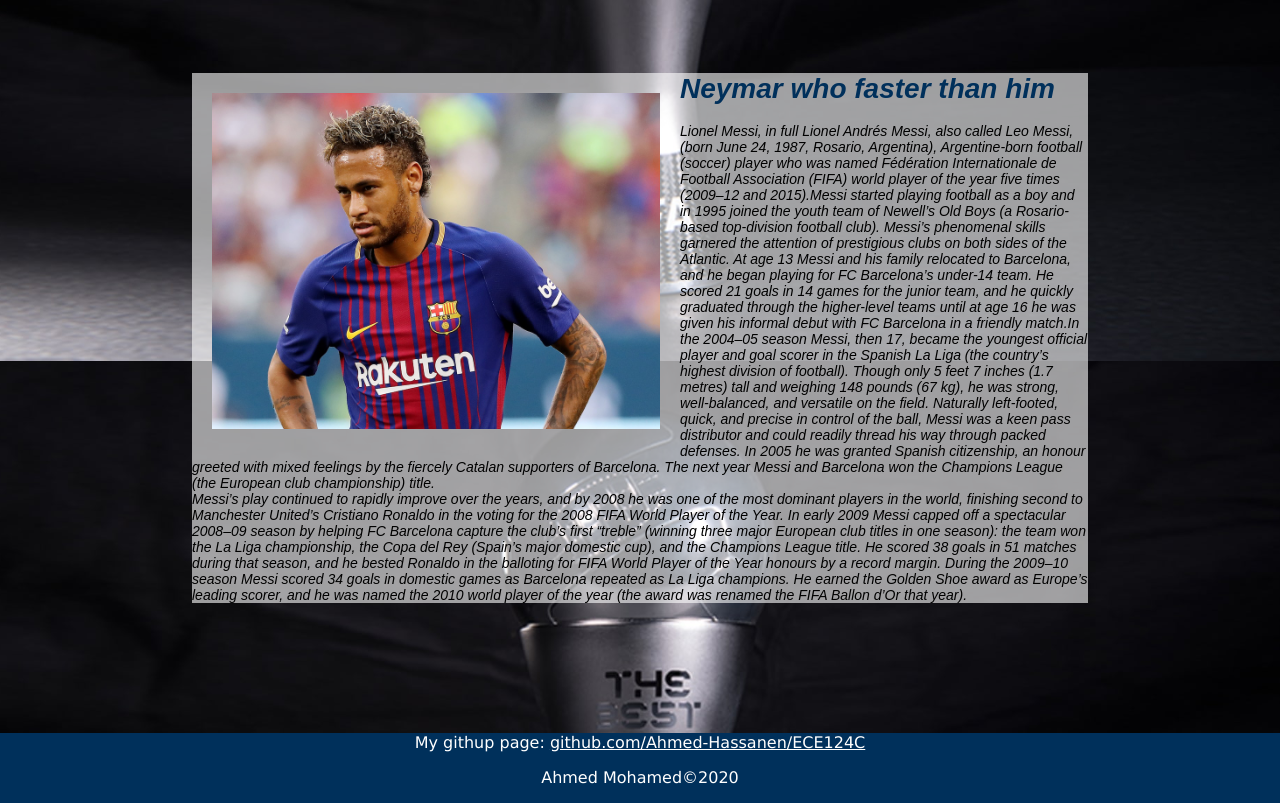
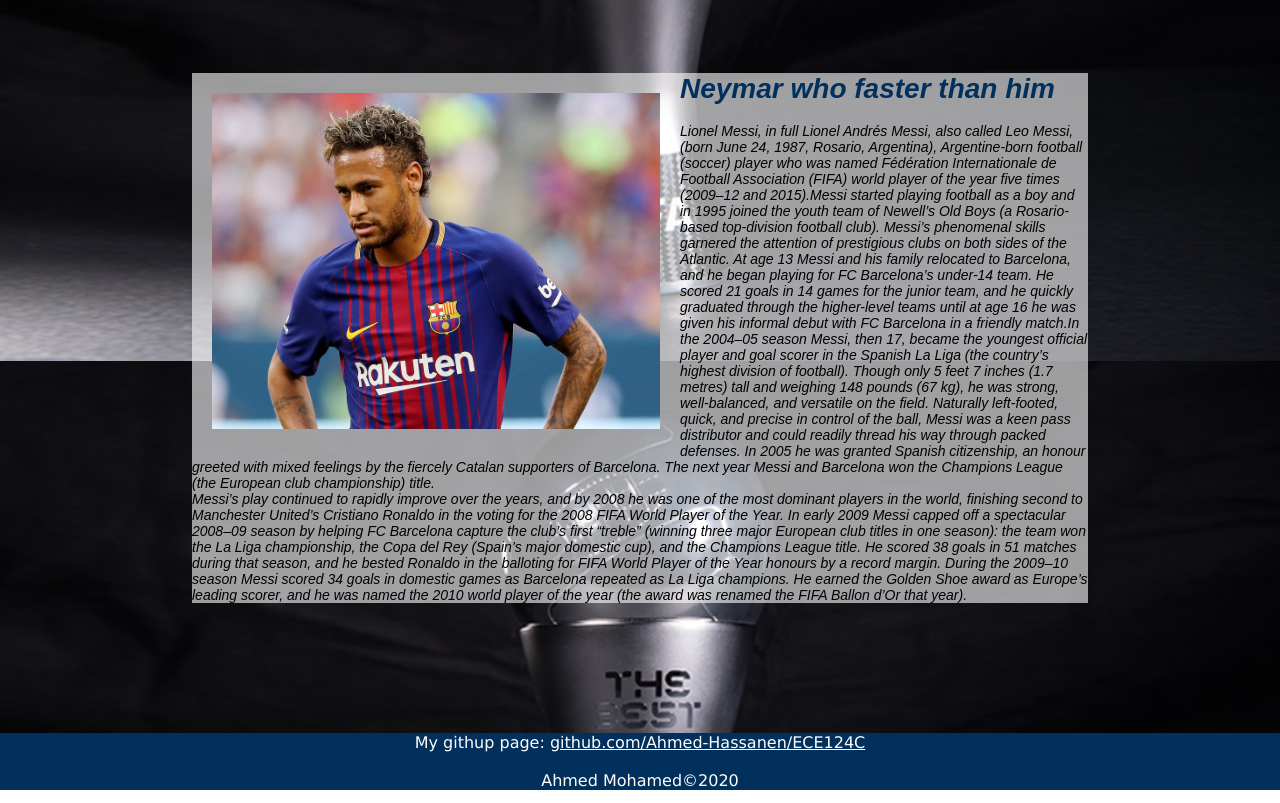
Before and after one commit to Ahmed-Hassanen/sports-news, a plain HTML site: page players.html in a window 1280 px wide. Shown: the part 2039-2842 px from the top of the page. Drawn offline with Linux system fonts and the light colour scheme.

Commit message:
Update players.html

```diff
--- a/players.html
+++ b/players.html
@@ -64,9 +64,9 @@
 
     </div>
 
-     <div class="footer">
-     My githup page: <a href="https://github.com/Ahmed-Hassanen/ECE124C" target="_blank" style="color: #fff">github.com/Ahmed-Hassanen/ECE124C</a>
-     <p> Ahmed Mohamed&copy;2020</p>
+      <div class="footer">
+     My githup page: <a href="https://github.com/Ahmed-Hassanen/ECE124C" target="_blank" style="color: #fff">github.com/Ahmed-Hassanen/ECE124C</a><br><br>
+     Ahmed Mohamed&copy;2020
 
 
     </div>
```
